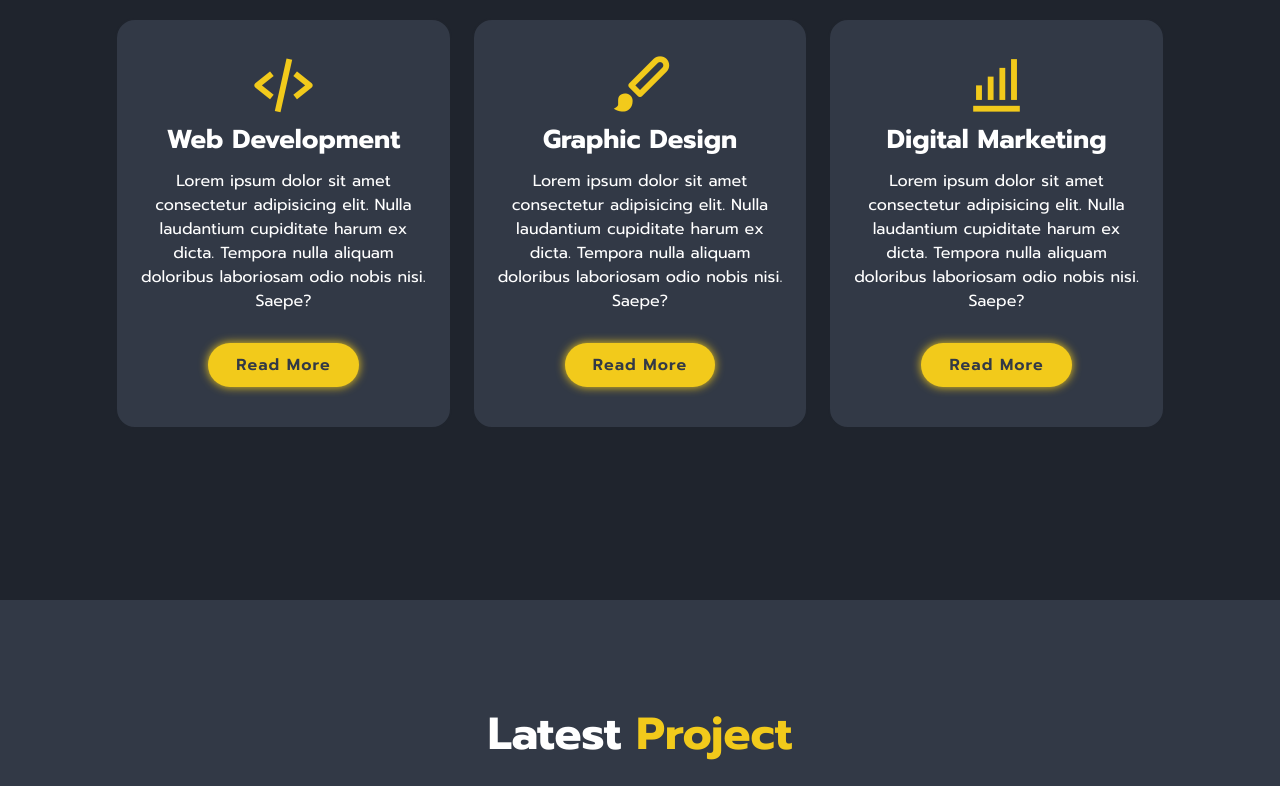
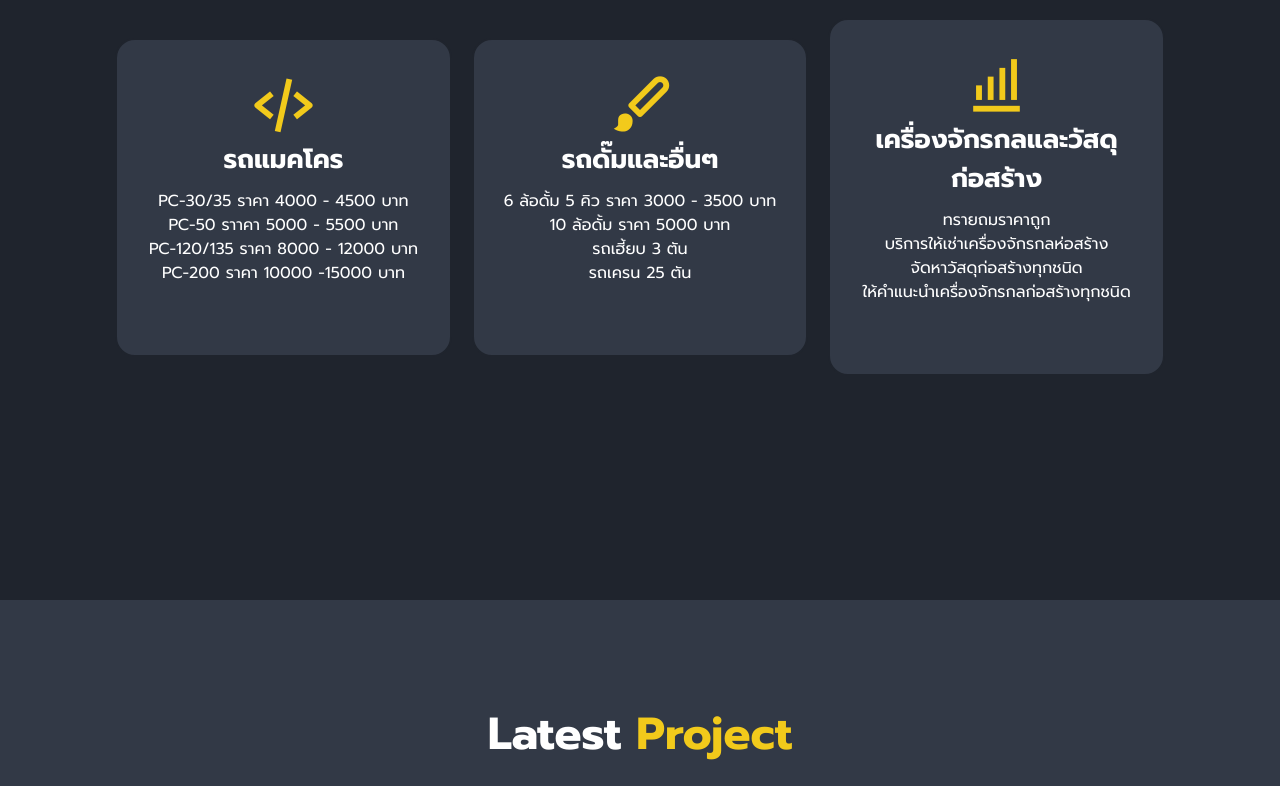
Before and after one commit to dev-tum/saraburi-excavator, a plain HTML site: page index.html in a window 1280 px wide. Shown: the part 1800-2586 px from the top of the page. Drawn offline with nearby package versions, Linux system fonts and the light colour scheme.

Commit message:
บริการของเรา

```diff
--- a/index.html
+++ b/index.html
@@ -78,29 +78,32 @@
             <div class="services-container">
                 <div class="services-box">
                     <i class='bx bx-code-alt'></i>
-                    <h3>Web Development</h3>
-                    <p>Lorem ipsum dolor sit amet consectetur adipisicing elit.
-                        Nulla laudantium cupiditate harum ex dicta.
-                        Tempora nulla aliquam doloribus laboriosam odio nobis nisi. Saepe?</p>
-                    <a href="#" class="btn">Read More</a>
+                    <h3>รถแมคโคร</h3>
+                    <p>PC-30/35 ราคา 4000 - 4500 บาท
+                        <br>PC-50 ราาคา 5000 - 5500 บาท
+                        <br>PC-120/135 ราคา 8000 - 12000 บาท
+                        <br>PC-200 ราคา 10000 -15000 บาท</p>
+                   <!-- <a href="#" class="btn">Read More</a>   -->
                 </div>
 
                 <div class="services-box">
                     <i class='bx bxs-paint' ></i>
-                    <h3>Graphic Design</h3>
-                    <p>Lorem ipsum dolor sit amet consectetur adipisicing elit.
-                        Nulla laudantium cupiditate harum ex dicta.
-                        Tempora nulla aliquam doloribus laboriosam odio nobis nisi. Saepe?</p>
-                    <a href="#" class="btn">Read More</a>
+                    <h3>รถดั๊มและอื่นๆ</h3>
+                    <p>6 ล้อดั้ม 5 คิว ราคา 3000 - 3500 บาท
+                        <br>10 ล้อดั้ม ราคา 5000 บาท
+                        <br>รถเฮี้ยบ 3 ตัน
+                        <br>รถเครน 25 ตัน </p>
+                    <!-- <a href="#" class="btn">Read More</a> -->
                 </div>
 
                 <div class="services-box">
                     <i class='bx bx-bar-chart-alt' ></i>
-                    <h3>Digital Marketing</h3>
-                    <p>Lorem ipsum dolor sit amet consectetur adipisicing elit.
-                        Nulla laudantium cupiditate harum ex dicta.
-                        Tempora nulla aliquam doloribus laboriosam odio nobis nisi. Saepe?</p>
-                    <a href="#" class="btn">Read More</a>
+                    <h3>เครื่องจักรกลและวัสดุก่อสร้าง</h3>
+                    <p>ทรายถมราคาถูก
+                        <br>บริการให้เช่าเครื่องจักรกลห่อสร้าง
+                        <br>จัดหาวัสดุก่อสร้างทุกชนิด
+                        <br>ให้คำแนะนำเครื่องจักรกลก่อสร้างทุกชนิด</p>
+                    <!-- <a href="#" class="btn">Read More</a> -->
                 </div>
             </div>
         </section>
```
